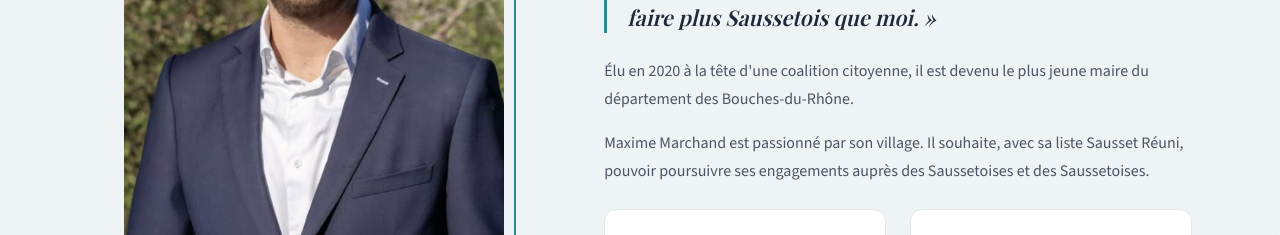
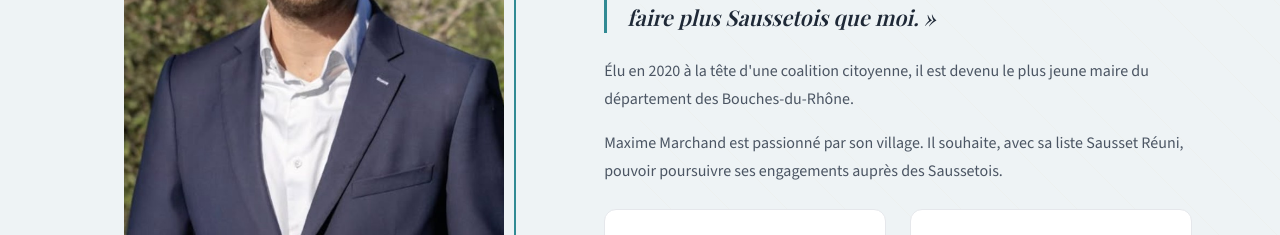
Before and after one commit to alxdionisio/saussetreuni, a React (Vite) app: page / in a window 1280 px wide. Shown: the part 1820-2055 px from the top of the page. Built offline with nearby package versions, Linux system fonts and the light colour scheme; no server answers; a web font is replaced by a local one.

Commit message:
fixing copy

```diff
--- a/src/sections/Candidat.jsx
+++ b/src/sections/Candidat.jsx
@@ -48,7 +48,7 @@ export default function Candidat() {
 
           <FadeIn delay={0.45}>
             <p className={styles.bio}>
-              Maxime Marchand est passionné par son village. Il souhaite, avec sa liste Sausset Réuni, pouvoir poursuivre ses engagements auprès des Saussetoises et des Saussetoises.
+              Maxime Marchand est passionné par son village. Il souhaite, avec sa liste Sausset Réuni, pouvoir poursuivre ses engagements auprès des Saussetois.
             </p>
           </FadeIn>
 
```
